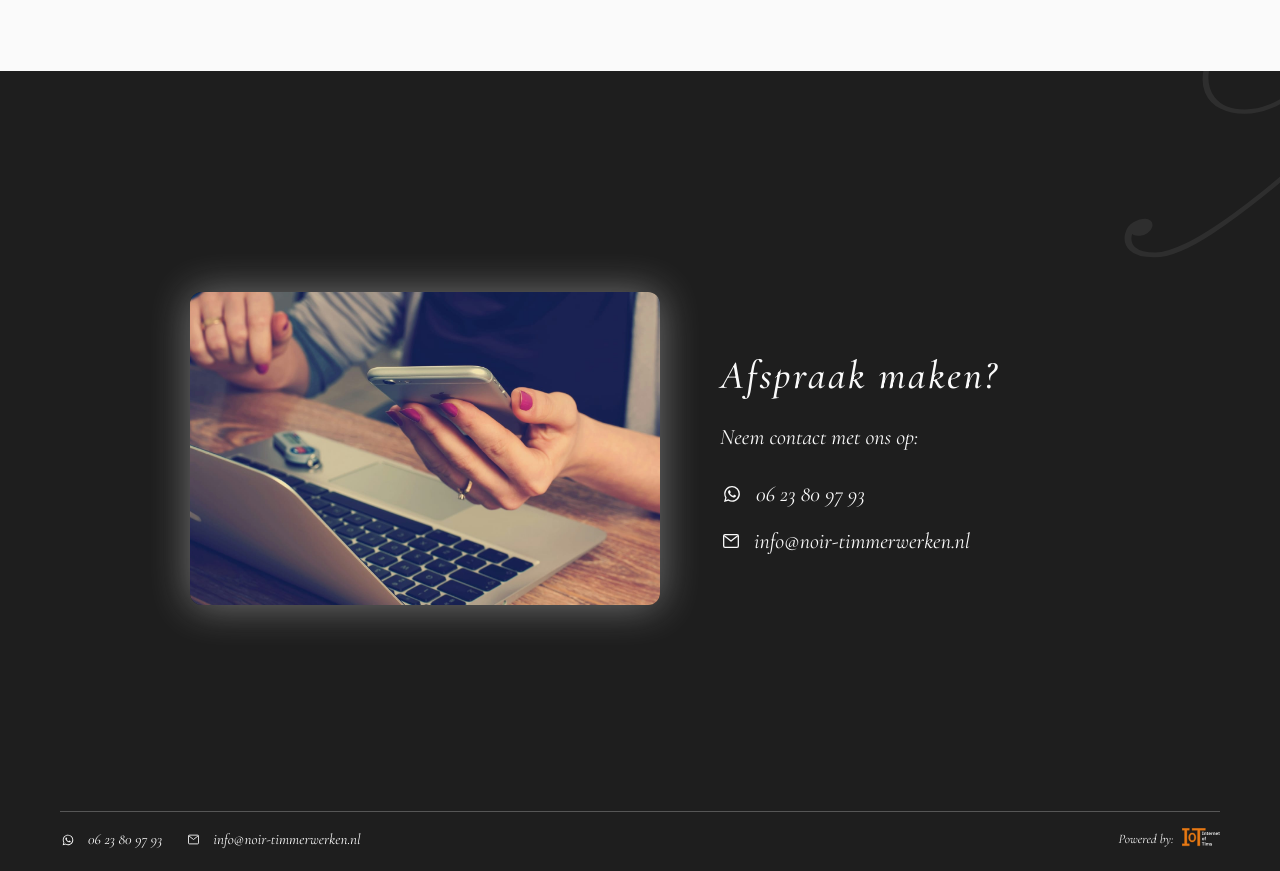
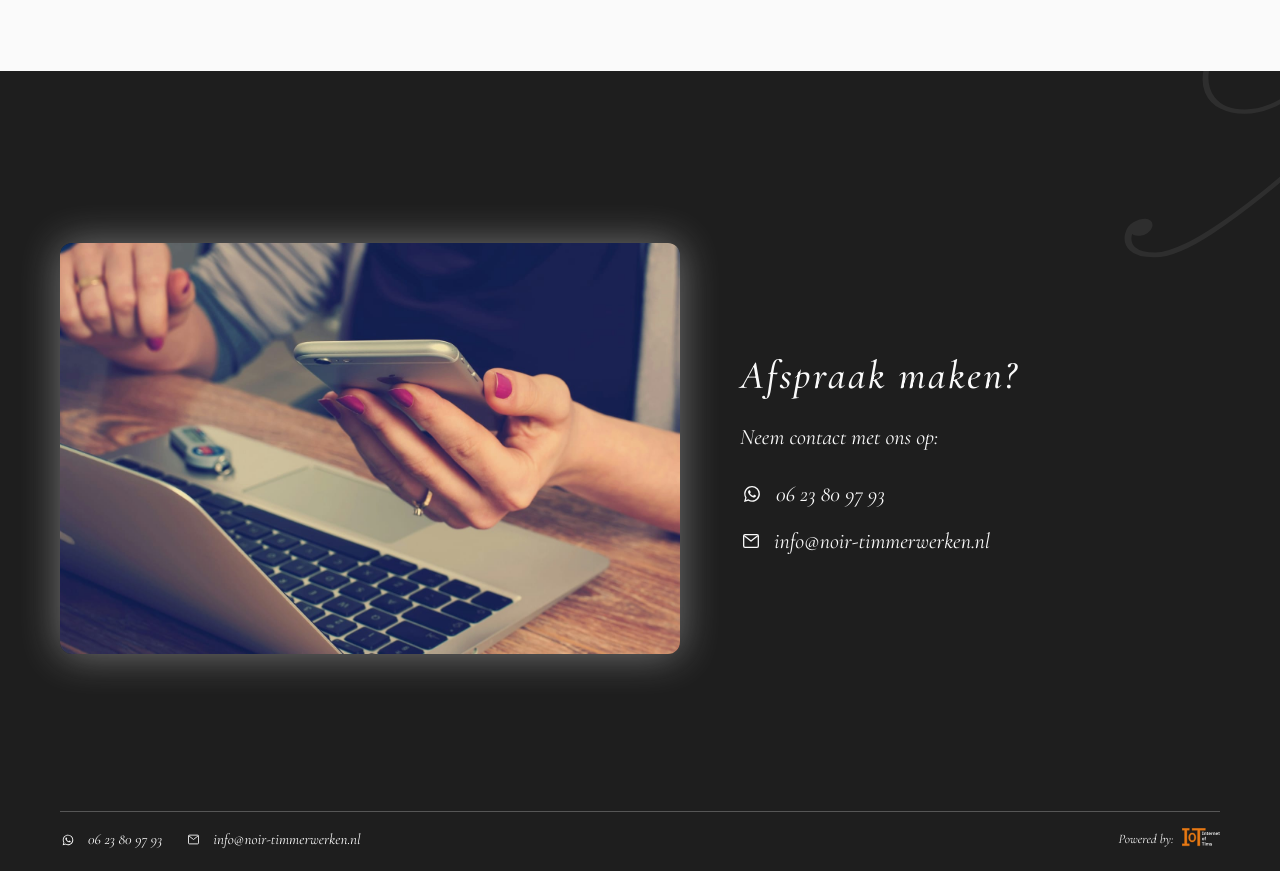
Before and after one commit to TiGrCrypt/NoirTimmerwerken, a Vue app: page / in a window 1280 px wide. Shown: the part 2600-3471 px from the top of the page. Built offline with nearby package versions, Linux system fonts and the light colour scheme; a web font is replaced by a local one.

Commit message:
update image size

```diff
--- a/src/components/sections/ContactSection.vue
+++ b/src/components/sections/ContactSection.vue
@@ -114,13 +114,13 @@ const telHref = (phone) => `tel:${phone.replace(/\s+/g, "")}`;
   gap: 6rem;
   flex-wrap: wrap;
   width: 100%;
-  max-width: 90rem;
+  max-width: 116rem;
   margin: 0 auto;
 }
 
 .contact-image {
-  flex: 1 1 40rem;
-  max-width: 50rem;
+  flex: 1 1 50rem;
+  max-width: 62rem;
 }
 
 .contact-image img {
```
